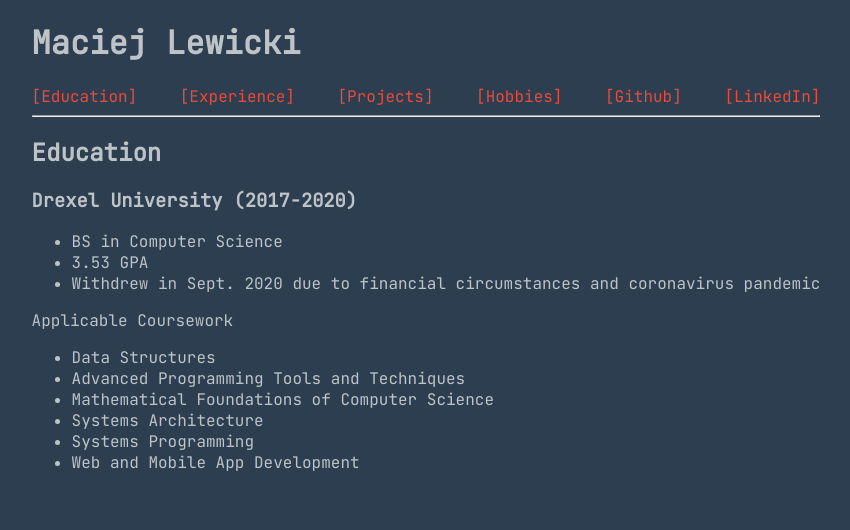
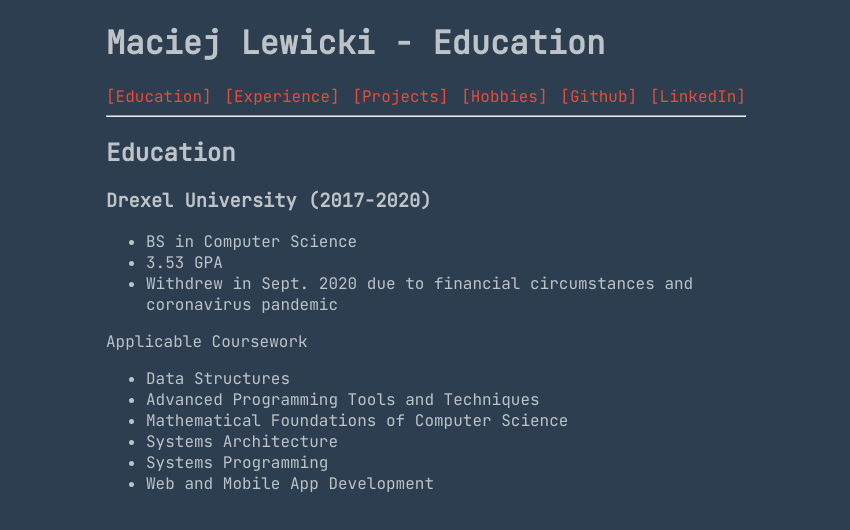
Before and after one commit to mlewicki12/angular-resume, an Angular app: page /education in a window 1280 px wide. Shown: the top 530 px of the page, without its empty margins (214-1064 px from the left). Built offline with nearby package versions, Linux system fonts and the light colour scheme.

Commit message:
add page title and set max width

```diff
--- a/src/app/app.component.html
+++ b/src/app/app.component.html
@@ -1,6 +1,5 @@
 
 <header>
-  <h1>Maciej Lewicki</h1>
   <resume-navbar></resume-navbar>
   <hr />
 </header>
--- a/src/app/components/navbar/navbar.component.html
+++ b/src/app/components/navbar/navbar.component.html
@@ -1,4 +1,5 @@
 
+<h1>Maciej Lewicki {{page && " - " + page}}</h1>
 <nav>
   <a routerLink="/education">[Education]</a>
   <a routerLink="/experience">[Experience]</a>
--- a/src/app/components/navbar/navbar.component.ts
+++ b/src/app/components/navbar/navbar.component.ts
@@ -1,4 +1,5 @@
 import { Component, OnInit } from '@angular/core';
+import { Location } from '@angular/common';
 
 @Component({
   selector: 'resume-navbar',
@@ -6,10 +7,15 @@
   styleUrls: ['./navbar.component.scss']
 })
 export class NavbarComponent implements OnInit {
+  page: string = '';
 
-  constructor() { }
+  constructor(private location: Location) { }
 
   ngOnInit(): void {
+    this.location.onUrlChange(val => {
+      const page = val.substring(1).split('/')[0];
+      this.page = page.charAt(0).toUpperCase() + page.substring(1);
+    });
   }
 
 }
--- a/src/styles.scss
+++ b/src/styles.scss
@@ -1,4 +1,3 @@
-/* You can add global styles to this file, and also import other style files */
 
 body {
   padding: 0;
@@ -17,6 +16,10 @@
   font-family: 'JetBrains Mono', monospace;
 }
 
+app-root {
+  width: 50%;
+}
+
 a {
   color: #e74c3c;
   text-decoration: none;
```
